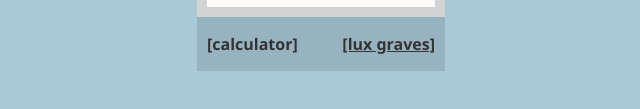
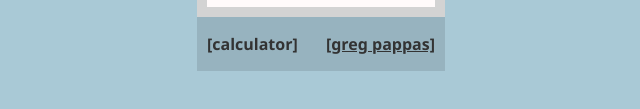
Before and after one commit to pappas-dev/odin-calculator, a plain HTML site: page index.html in a window 1280 px wide. Shown: the part 537-646 px from the top of the page, 319-959 px from the left. Drawn offline with Linux system fonts and the light colour scheme.

Commit message:
update legal name

```diff
--- a/index.html
+++ b/index.html
@@ -73,7 +73,7 @@
       </div>
     </div>
     <footer><p>[calculator]</p>
-        <a href="https://luxgraves.github.io/">[lux graves]</a>
+        <a href="https://pappas-dev.github.io/">[greg pappas]</a>
     </footer>
 </body>
 </html>
```
